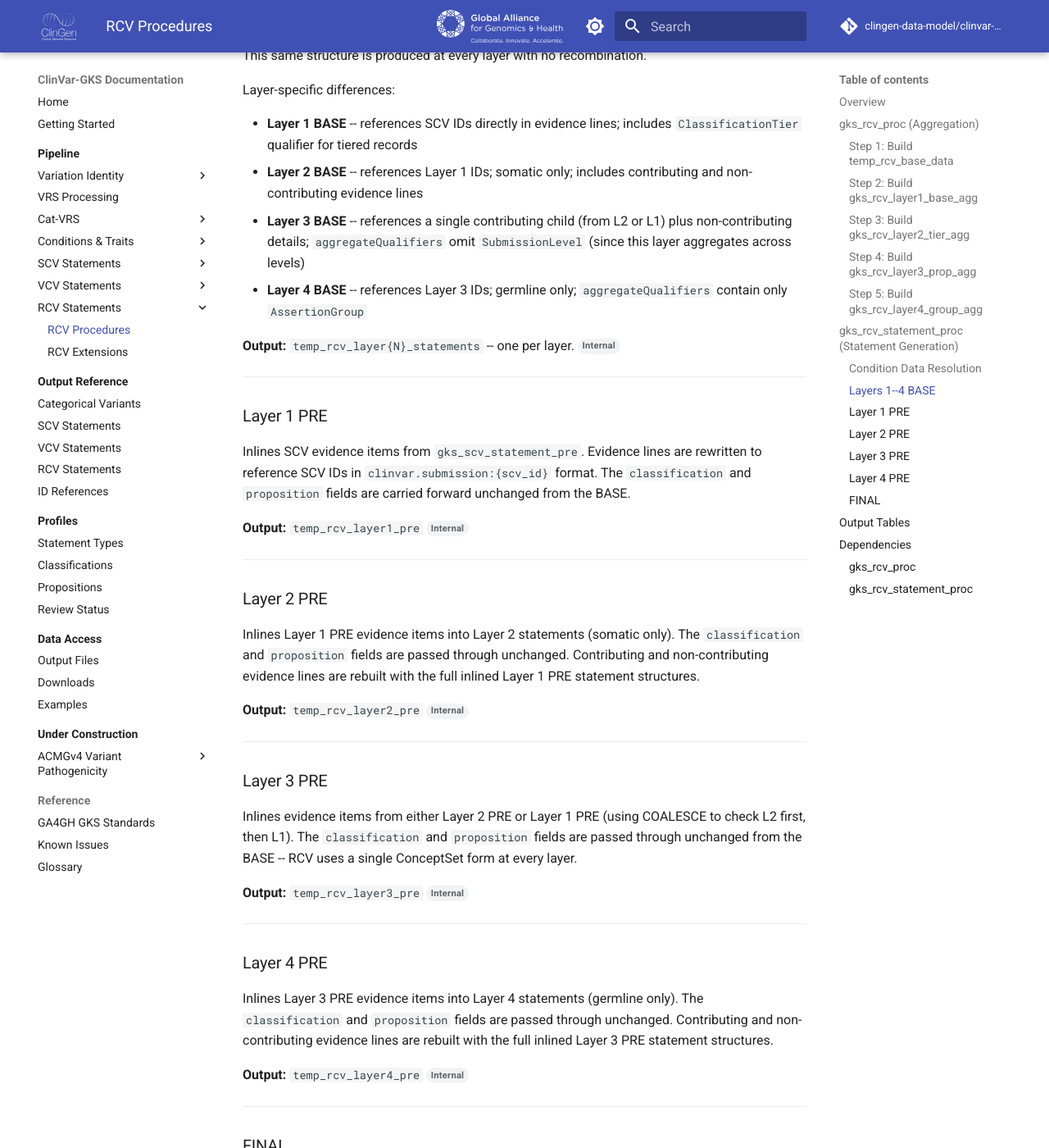
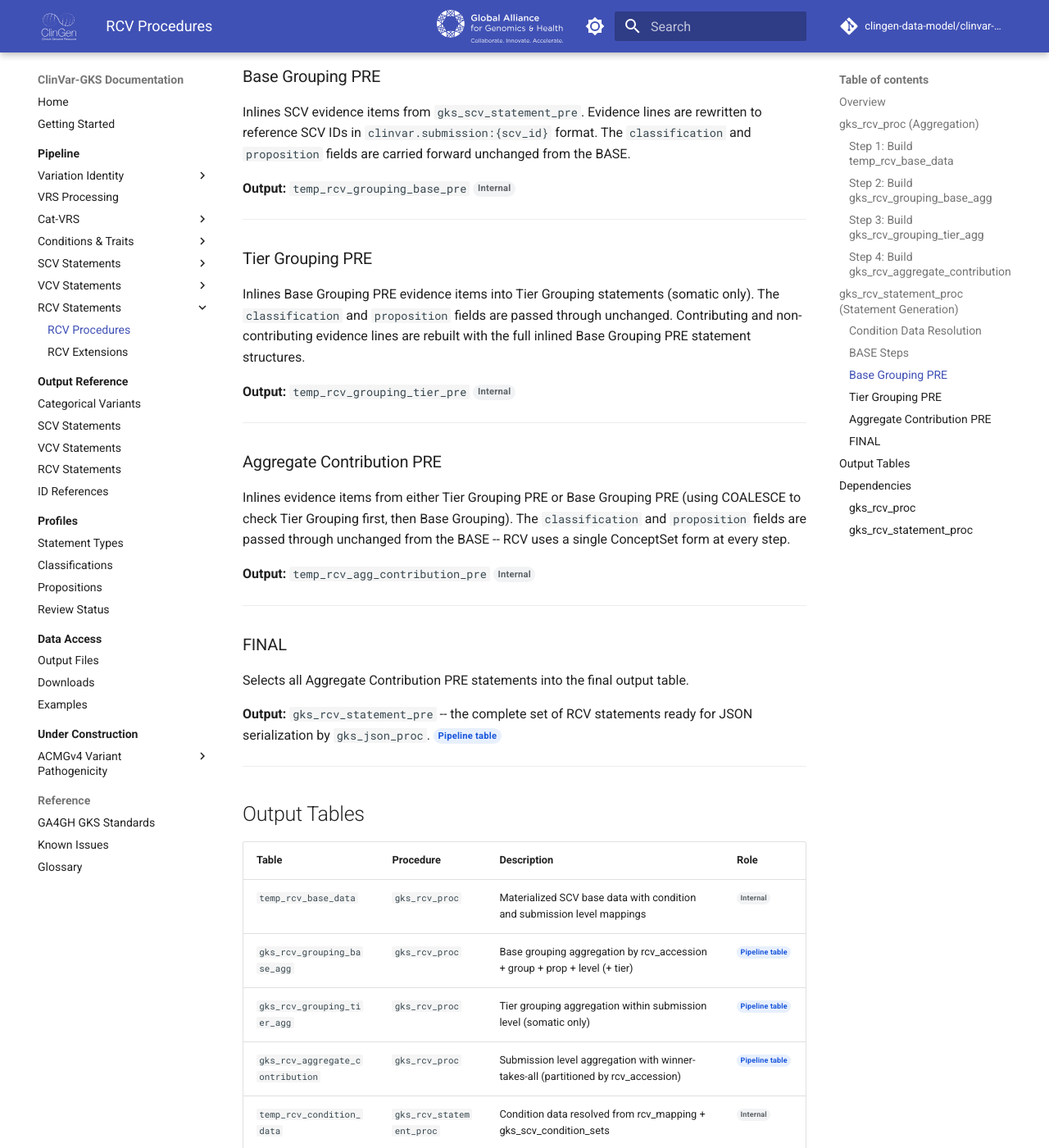
Before and after one commit to clingen-data-model/clinvar-gks, an MkDocs documentation site: the page built from docs/pipeline/rcv-statements/rcv-proc.md, in a window 1280 px wide and 1400 px high, scrolled down 5122 px. Shown: the whole window at 82% size. Built offline with MkDocs 1.6.1 and Material for MkDocs 9.7.7, drawn with Linux system fonts in a browser that asks for light colours; comment, search, counter and statistics services are not loaded; some of the changed text lies outside the part shown.

Commit message:
Update RCV procedures doc for 2-layer model

```diff
--- a/docs/pipeline/rcv-statements/rcv-proc.md
+++ b/docs/pipeline/rcv-statements/rcv-proc.md
@@ -4,7 +4,7 @@
 
 RCV statement generation is split across two stored procedures that run sequentially:
 
-1. **`gks_rcv_proc`** -- builds aggregation tables through a four-layer hierarchy, progressively combining SCV-level data into condition-specific RCV-level summaries
+1. **`gks_rcv_proc`** -- builds aggregation tables through a two-layer aggregation hierarchy, progressively combining SCV-level data into condition-specific RCV-level summaries
 2. **`gks_rcv_statement_proc`** -- transforms those aggregation tables into GKS-formatted RCV statements with nested evidence lines and condition data
 
 Both procedures accept the same parameters:
@@ -38,7 +38,7 @@ Key derivations:
 
 ---
 
-### Step 2: Build gks_rcv_layer1_base_agg
+### Step 2: Build gks_rcv_grouping_base_agg
 
 Core aggregation step that groups SCVs by `(rcv_accession, trait_set_id, statement_group, prop_type, submission_level, tier_grouping)`. Tier grouping is only populated for somatic clinical impact (sci) propositions; it is NULL for all other proposition types.
 
@@ -62,13 +62,13 @@ The `final_prep` CTE applies submission-level-specific logic:
 
 ID format: `{RCV}.{ver}-{group}-{prop}-{level}[-{tier}]`
 
-**Output:** `gks_rcv_layer1_base_agg` -- one row per aggregation group. <span class="role-badge badge-pipeline">Pipeline table</span>
+**Output:** `gks_rcv_grouping_base_agg` -- one row per aggregation group. <span class="role-badge badge-pipeline">Pipeline table</span>
 
 ---
 
-### Step 3: Build gks_rcv_layer2_tier_agg
+### Step 3: Build gks_rcv_grouping_tier_agg
 
-Aggregates Layer 1 records by tier within each submission level. This layer applies only to somatic clinical impact (sci) propositions where `tier_grouping IS NOT NULL`.
+Aggregates Base Grouping records by tier within each submission level. This layer applies only to somatic clinical impact (sci) propositions where `tier_grouping IS NOT NULL`.
 
 The step ranks tiers by `tier_priority` (ascending) and SCV count (descending), then designates:
 
@@ -80,13 +80,13 @@ The aggregate label appends secondary trait information when applicable.
 
 ID format: `{RCV}.{ver}-{group}-{prop}-{level}`
 
-**Output:** `gks_rcv_layer2_tier_agg` -- one row per submission level within a proposition type. <span class="role-badge badge-pipeline">Pipeline table</span>
+**Output:** `gks_rcv_grouping_tier_agg` -- one row per submission level within a proposition type. <span class="role-badge badge-pipeline">Pipeline table</span>
 
 ---
 
-### Step 4: Build gks_rcv_layer3_prop_agg
+### Step 4: Build gks_rcv_aggregate_contribution
 
-Submission-level aggregator using winner-takes-all ranking. Takes a unified input of Layer 2 output (tiered records) combined with non-tiered Layer 1 records (`tier_grouping IS NULL`).
+Submission-level aggregator using winner-takes-all ranking. Takes a unified input of Tier Grouping output (tiered records) combined with non-tiered Base Grouping records (`tier_grouping IS NULL`).
 
 Records are ranked by submission level within each `(rcv_accession, trait_set_id, statement_group, prop_type)` group using the explicit ordering `PG=6, EP=5, CP=4, NOCP=3, NOCL=2, FLAG=1`. The highest-ranked submission level becomes the contributing result; all others become non-contributing.
 
@@ -96,22 +96,7 @@ Non-contributing details are preserved as an array of structs containing the lay
 
 ID format: `{RCV}.{ver}-{group}-{prop}`
 
-**Output:** `gks_rcv_layer3_prop_agg` -- one row per proposition type within a statement group. <span class="role-badge badge-pipeline">Pipeline table</span>
-
----
-
-### Step 5: Build gks_rcv_layer4_group_agg
-
-Final group aggregator for germline statements only (`statement_group = 'G'`). Ranks Layer 3 records by submission level within each `(rcv_accession, trait_set_id, statement_group)` group, then designates:
-
-- The top-ranked proposition type(s) as contributing (uses `RANK`, so ties are included)
-- All lower-ranked proposition types as non-contributing
-
-Contributing records' aggregate labels are concatenated with semicolons, ordered by proposition display order.
-
-ID format: `{RCV}.{ver}-{group}`
-
-**Output:** `gks_rcv_layer4_group_agg` -- one row per statement group (germline only). <span class="role-badge badge-pipeline">Pipeline table</span>
+**Output:** `gks_rcv_aggregate_contribution` -- one row per proposition type within a statement group. <span class="role-badge badge-pipeline">Pipeline table</span>
 
 ---
 
@@ -121,7 +106,7 @@ This procedure transforms the aggregation tables produced by `gks_rcv_proc` into
 
 PG and EP are independent submission levels. Each produces a single aggregate label and a single `objectConditionClassification` ConceptSet at every layer, using the same structure as every other submission level.
 
-The procedure executes 10 sections: condition data resolution, four BASE layers, four PRE layers, and one FINAL union.
+The procedure executes 8 sections: condition data resolution, three BASE steps, three PRE steps, and one FINAL section.
 
 ---
 
@@ -133,7 +118,7 @@ Before building statement structures, the procedure materializes `temp_rcv_condi
 
 ---
 
-### Layers 1--4 BASE
+### BASE Steps
 
 Each BASE section reads from the corresponding aggregation table and produces a statement structure with the following fields:
 
@@ -142,61 +127,52 @@ Each BASE section reads from the corresponding aggregation table and produces a
 | `classification` | A Classification concept with `name` (the aggregate label) and optional `conflictingExplanation` extension. Used at every layer for every submission level |
 | `proposition` | Contains `objectConditionClassification` (a ConceptSet with exactly 2 concepts: the SCV's actual condition or conditionSet plus the aggregate Classification), `aggregateQualifiers`, `subjectVariant` reference, type `VariantAggregateConditionClassificationProposition`, and predicate `hasAggregateConditionClassification` |
 | `extensions` | Array with `clinvarReviewStatus` value |
-| `evidenceLines` | References to child layer IDs (SCV IDs for L1, contributing/non-contributing statement IDs for L2--L4) |
+| `evidenceLines` | References to child IDs (SCV IDs for Base Grouping, contributing/non-contributing statement IDs for Tier Grouping and Aggregate Contribution) |
 
 The `objectConditionClassification` ConceptSet is built by combining the SCV's condition (from `temp_rcv_condition_data`) with the aggregate classification label as a two-concept AND-group:
 
 1. The SCV's actual condition -- either a `Condition` MappableConcept or a `ConditionSet` ConceptSet of conditions (extensions excluded)
 2. A Classification concept (from the aggregate label)
 
-This same structure is produced at every layer with no recombination.
+This same structure is produced at every step with no recombination.
 
-Layer-specific differences:
+Step-specific differences:
 
-- **Layer 1 BASE** -- references SCV IDs directly in evidence lines; includes `ClassificationTier` qualifier for tiered records
-- **Layer 2 BASE** -- references Layer 1 IDs; somatic only; includes contributing and non-contributing evidence lines
-- **Layer 3 BASE** -- references a single contributing child (from L2 or L1) plus non-contributing details; `aggregateQualifiers` omit `SubmissionLevel` (since this layer aggregates across levels)
-- **Layer 4 BASE** -- references Layer 3 IDs; germline only; `aggregateQualifiers` contain only `AssertionGroup`
+- **Base Grouping BASE** -- references SCV IDs directly in evidence lines; includes `ClassificationTier` qualifier for tiered records
+- **Tier Grouping BASE** -- references Base Grouping IDs; somatic only; includes contributing and non-contributing evidence lines
+- **Aggregate Contribution BASE** -- references a single contributing child (from Tier Grouping or Base Grouping) plus non-contributing details; `aggregateQualifiers` omit `SubmissionLevel` (since this step aggregates across levels)
 
-**Output:** `temp_rcv_layer{N}_statements` -- one per layer. <span class="role-badge badge-internal">Internal</span>
+**Output:** `temp_rcv_grouping_base_statements`, `temp_rcv_grouping_tier_statements`, `temp_rcv_agg_contribution_statements` -- one per step. <span class="role-badge badge-internal">Internal</span>
 
 ---
 
-### Layer 1 PRE
+### Base Grouping PRE
 
 Inlines SCV evidence items from `gks_scv_statement_pre`. Evidence lines are rewritten to reference SCV IDs in `clinvar.submission:{scv_id}` format. The `classification` and `proposition` fields are carried forward unchanged from the BASE.
 
-**Output:** `temp_rcv_layer1_pre` <span class="role-badge badge-internal">Internal</span>
+**Output:** `temp_rcv_grouping_base_pre` <span class="role-badge badge-internal">Internal</span>
 
 ---
 
-### Layer 2 PRE
+### Tier Grouping PRE
 
-Inlines Layer 1 PRE evidence items into Layer 2 statements (somatic only). The `classification` and `proposition` fields are passed through unchanged. Contributing and non-contributing evidence lines are rebuilt with the full inlined Layer 1 PRE statement structures.
+Inlines Base Grouping PRE evidence items into Tier Grouping statements (somatic only). The `classification` and `proposition` fields are passed through unchanged. Contributing and non-contributing evidence lines are rebuilt with the full inlined Base Grouping PRE statement structures.
 
-**Output:** `temp_rcv_layer2_pre` <span class="role-badge badge-internal">Internal</span>
+**Output:** `temp_rcv_grouping_tier_pre` <span class="role-badge badge-internal">Internal</span>
 
 ---
 
-### Layer 3 PRE
+### Aggregate Contribution PRE
 
-Inlines evidence items from either Layer 2 PRE or Layer 1 PRE (using COALESCE to check L2 first, then L1). The `classification` and `proposition` fields are passed through unchanged from the BASE -- RCV uses a single ConceptSet form at every layer.
+Inlines evidence items from either Tier Grouping PRE or Base Grouping PRE (using COALESCE to check Tier Grouping first, then Base Grouping). The `classification` and `proposition` fields are passed through unchanged from the BASE -- RCV uses a single ConceptSet form at every step.
 
-**Output:** `temp_rcv_layer3_pre` <span class="role-badge badge-internal">Internal</span>
-
----
-
-### Layer 4 PRE
-
-Inlines Layer 3 PRE evidence items into Layer 4 statements (germline only). The `classification` and `proposition` fields are passed through unchanged. Contributing and non-contributing evidence lines are rebuilt with the full inlined Layer 3 PRE statement structures.
-
-**Output:** `temp_rcv_layer4_pre` <span class="role-badge badge-internal">Internal</span>
+**Output:** `temp_rcv_agg_contribution_pre` <span class="role-badge badge-internal">Internal</span>
 
 ---
 
 ### FINAL
 
-Combines Layer 4 PRE (germline) and Layer 3 PRE (somatic, filtered by `id LIKE '%-S-%'`) via `UNION ALL` into the final output table.
+Selects all Aggregate Contribution PRE statements into the final output table.
 
 **Output:** `gks_rcv_statement_pre` -- the complete set of RCV statements ready for JSON serialization by `gks_json_proc`. <span class="role-badge badge-pipeline">Pipeline table</span>
 
@@ -207,14 +183,17 @@ Combines Layer 4 PRE (germline) and Layer 3 PRE (somatic, filtered by `id LIKE '
 | Table | Procedure | Description | Role |
 |---|---|---|---|
 | `temp_rcv_base_data` | `gks_rcv_proc` | Materialized SCV base data with condition and submission level mappings | <span class="role-badge badge-internal">Internal</span> |
-| `gks_rcv_layer1_base_agg` | `gks_rcv_proc` | Base aggregation by rcv_accession + group + prop + level (+ tier) | <span class="role-badge badge-pipeline">Pipeline table</span> |
-| `gks_rcv_layer2_tier_agg` | `gks_rcv_proc` | Tier aggregation within submission level (somatic only) | <span class="role-badge badge-pipeline">Pipeline table</span> |
-| `gks_rcv_layer3_prop_agg` | `gks_rcv_proc` | Submission level aggregation with winner-takes-all (partitioned by rcv_accession) | <span class="role-badge badge-pipeline">Pipeline table</span> |
-| `gks_rcv_layer4_group_agg` | `gks_rcv_proc` | Group aggregation across proposition types (germline only) | <span class="role-badge badge-pipeline">Pipeline table</span> |
+| `gks_rcv_grouping_base_agg` | `gks_rcv_proc` | Base grouping aggregation by rcv_accession + group + prop + level (+ tier) | <span class="role-badge badge-pipeline">Pipeline table</span> |
+| `gks_rcv_grouping_tier_agg` | `gks_rcv_proc` | Tier grouping aggregation within submission level (somatic only) | <span class="role-badge badge-pipeline">Pipeline table</span> |
+| `gks_rcv_aggregate_contribution` | `gks_rcv_proc` | Submission level aggregation with winner-takes-all (partitioned by rcv_accession) | <span class="role-badge badge-pipeline">Pipeline table</span> |
 | `temp_rcv_condition_data` | `gks_rcv_statement_proc` | Condition data resolved from rcv_mapping + gks_scv_condition_sets | <span class="role-badge badge-internal">Internal</span> |
-| `temp_rcv_layer{N}_statements` | `gks_rcv_statement_proc` | BASE statement structures for layers 1--4 | <span class="role-badge badge-internal">Internal</span> |
-| `temp_rcv_layer{N}_pre` | `gks_rcv_statement_proc` | PRE statement structures with inlined evidence for layers 1--4 | <span class="role-badge badge-internal">Internal</span> |
-| `gks_rcv_statement_pre` | `gks_rcv_statement_proc` | Final combined RCV statements (germline L4 + somatic L3) | <span class="role-badge badge-pipeline">Pipeline table</span> |
+| `temp_rcv_grouping_base_statements` | `gks_rcv_statement_proc` | BASE statement structures for Base Grouping step | <span class="role-badge badge-internal">Internal</span> |
+| `temp_rcv_grouping_tier_statements` | `gks_rcv_statement_proc` | BASE statement structures for Tier Grouping step (somatic only) | <span class="role-badge badge-internal">Internal</span> |
+| `temp_rcv_agg_contribution_statements` | `gks_rcv_statement_proc` | BASE statement structures for Aggregate Contribution step | <span class="role-badge badge-internal">Internal</span> |
+| `temp_rcv_grouping_base_pre` | `gks_rcv_statement_proc` | PRE statement structures with inlined SCV evidence | <span class="role-badge badge-internal">Internal</span> |
+| `temp_rcv_grouping_tier_pre` | `gks_rcv_statement_proc` | PRE statement structures with inlined Base Grouping evidence (somatic only) | <span class="role-badge badge-internal">Internal</span> |
+| `temp_rcv_agg_contribution_pre` | `gks_rcv_statement_proc` | PRE statement structures with inlined evidence for Aggregate Contribution | <span class="role-badge badge-internal">Internal</span> |
+| `gks_rcv_statement_pre` | `gks_rcv_statement_proc` | Final RCV statements from Aggregate Contribution PRE | <span class="role-badge badge-pipeline">Pipeline table</span> |
 
 ---
 
@@ -229,7 +208,7 @@ Combines Layer 4 PRE (germline) and Layer 3 PRE (somatic, filtered by `id LIKE '
 
 ### gks_rcv_statement_proc
 
-- **Aggregation Tables**: `gks_rcv_layer1_base_agg`, `gks_rcv_layer2_tier_agg`, `gks_rcv_layer3_prop_agg`, `gks_rcv_layer4_group_agg`
+- **Aggregation Tables**: `gks_rcv_grouping_base_agg`, `gks_rcv_grouping_tier_agg`, `gks_rcv_aggregate_contribution`
 - **Condition Tables**: `rcv_mapping`, `gks_scv_condition_sets`
 - **Statement Tables**: `gks_scv_statement_pre`
 - **Source Tables**: `scv_summary`
```
Also changed, not shown: other parts of docs/pipeline/rcv-statements/rcv-proc.md (+1 -1 lines).
